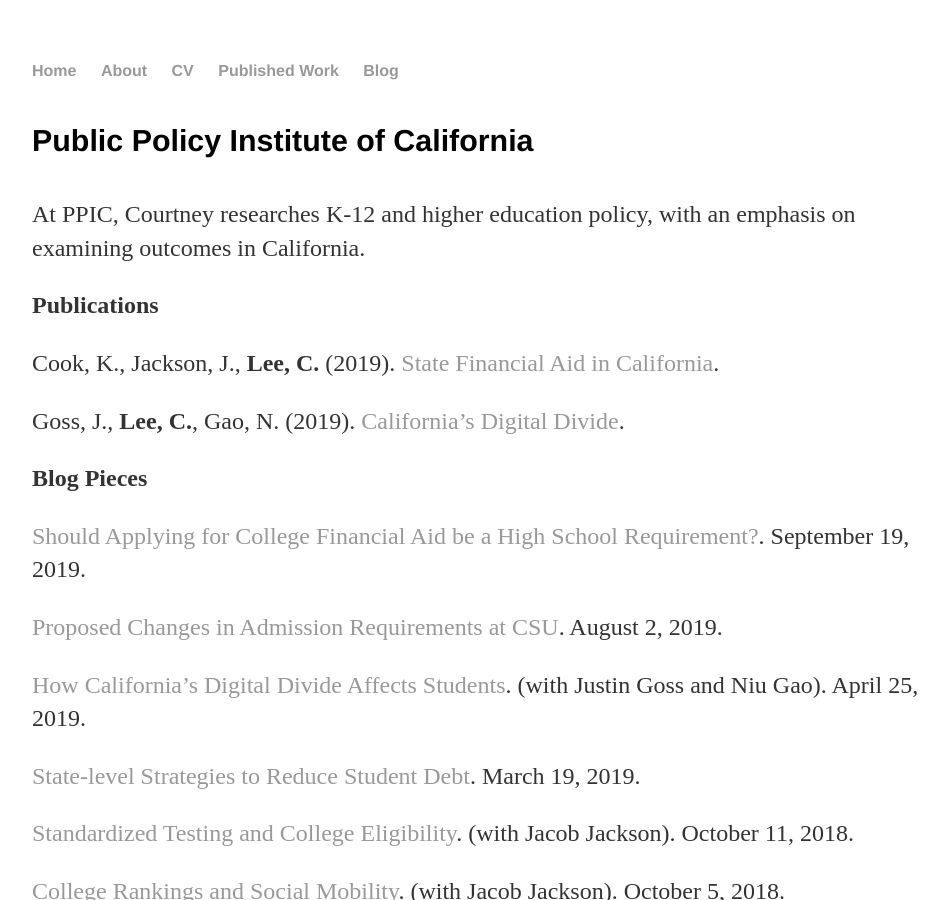
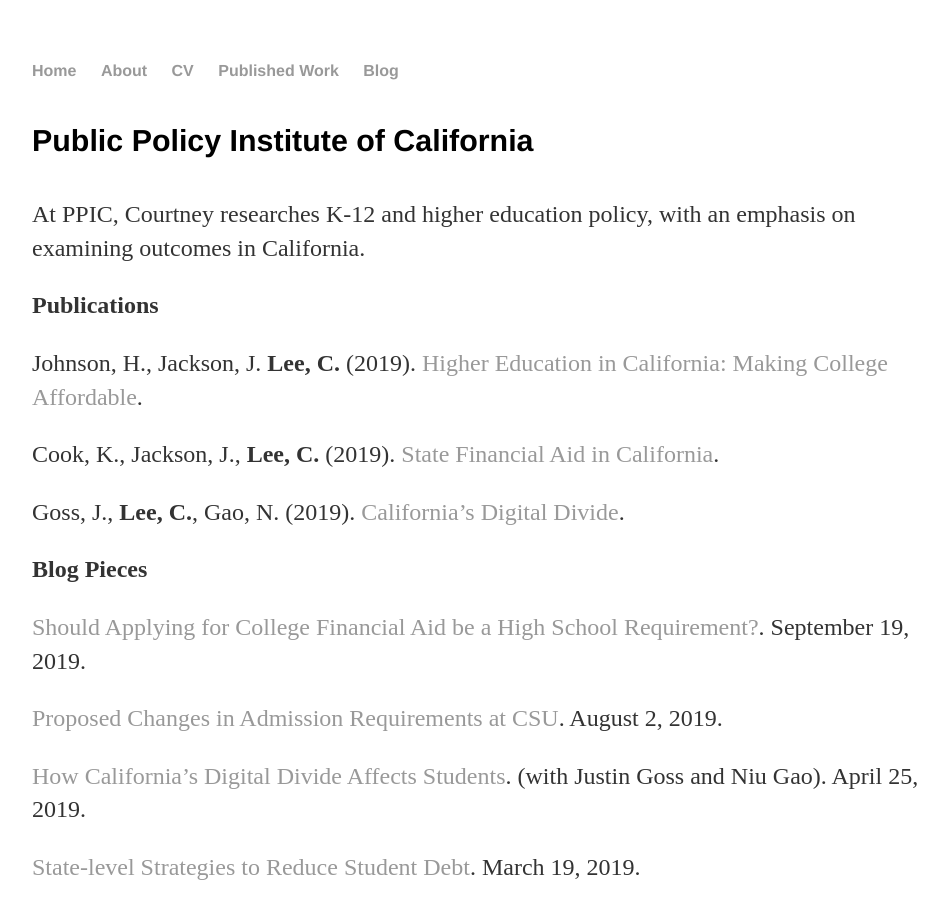
Before and after one commit to leecourt98/leecourt98.github.io, a Jekyll site: the page built from published-work/index.md, in a window 1280 px wide and 900 px high. Shown: the whole window, without its empty margins (160-1108 px from the left). Built offline with Jekyll 4.4.1, drawn with Linux system fonts in a browser that asks for light colours.

Commit message:
incl 2019-10-07

```diff
--- a/published-work/index.md
+++ b/published-work/index.md
@@ -8,6 +8,8 @@
 At PPIC, Courtney researches K-12 and higher education policy, with an emphasis on examining outcomes in California.
 
 **Publications**
+
+Johnson, H., Jackson, J. **Lee, C.** (2019). [Higher Education in California: Making College Affordable](https://www.ppic.org/publication/higher-education-in-california-making-college-affordable/).
 
 Cook, K., Jackson, J., **Lee, C.** (2019). [State Financial Aid in California](https://www.ppic.org/publication/state-financial-aid-in-california/).
 
```
